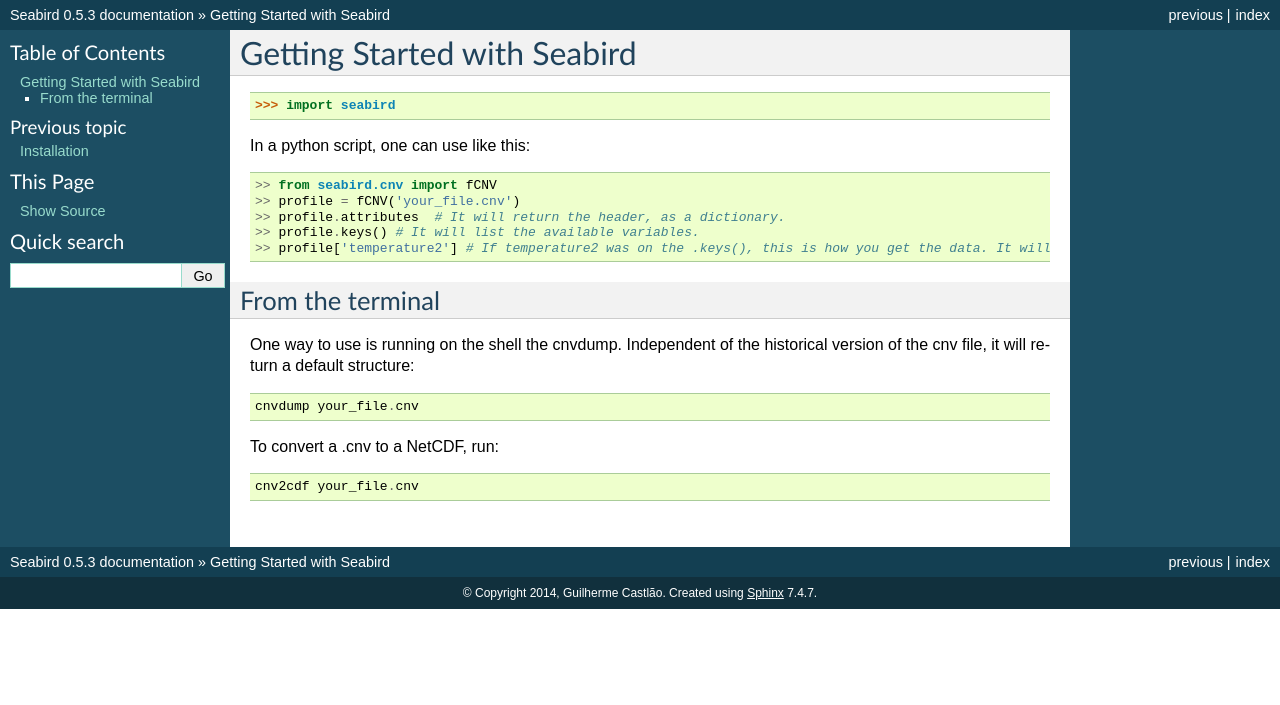
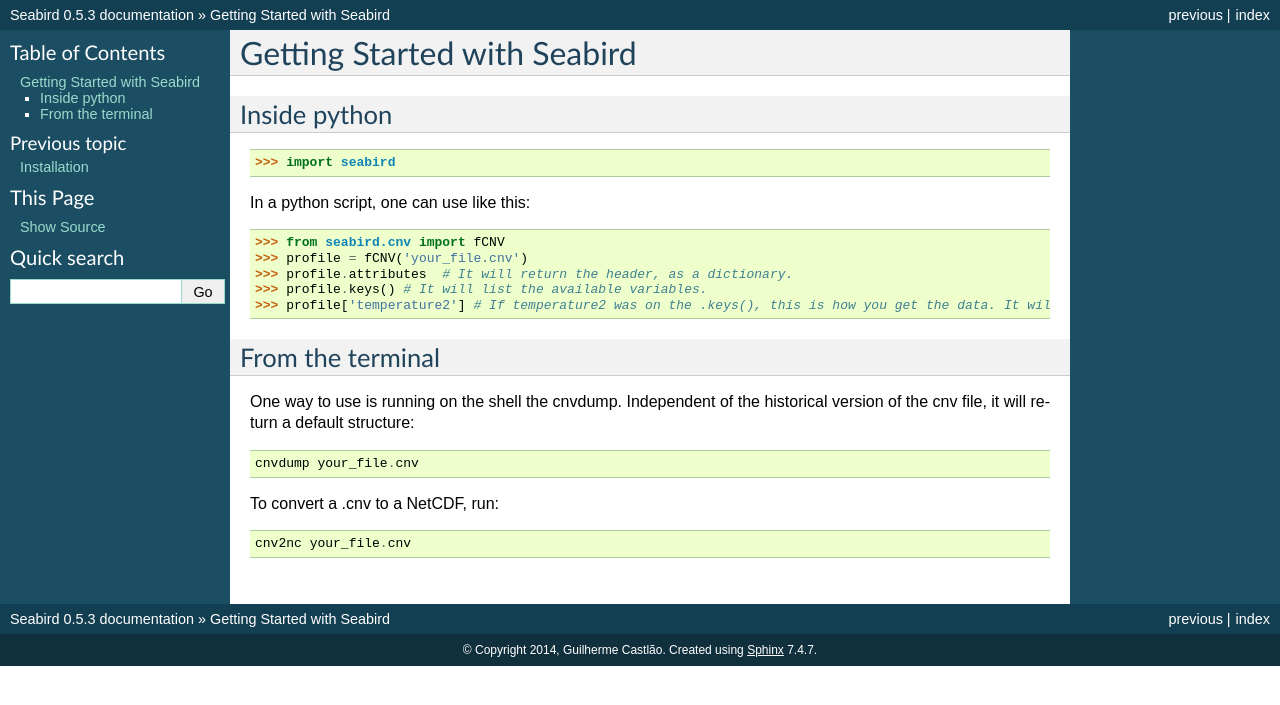
Before and after one commit to castelao/seabird, a Sphinx documentation site: the page built from docs/source/getting_started.rst, in a window 1280 px wide. Shown: the top 705 px of the page. Built offline with Sphinx 7.4.7, drawn with Linux system fonts in a browser that asks for light colours.

Commit message:
Improving manual.

```diff
--- a/docs/source/getting_started.rst
+++ b/docs/source/getting_started.rst
@@ -2,6 +2,8 @@
 Getting Started with Seabird
 ****************************
 
+Inside python
+=============
 
     >>> import seabird
 
@@ -9,11 +11,11 @@
 
 In a python script, one can use like this::
 
-    >> from seabird.cnv import fCNV
-    >> profile = fCNV('your_file.cnv')
-    >> profile.attributes  # It will return the header, as a dictionary.
-    >> profile.keys() # It will list the available variables.
-    >> profile['temperature2'] # If temperature2 was on the .keys(), this is how you get the data. It will be a masked array.
+    >>> from seabird.cnv import fCNV
+    >>> profile = fCNV('your_file.cnv')
+    >>> profile.attributes  # It will return the header, as a dictionary.
+    >>> profile.keys() # It will list the available variables.
+    >>> profile['temperature2'] # If temperature2 was on the .keys(), this is how you get the data. It will be a masked array.
 
 
 From the terminal
@@ -25,4 +27,4 @@
 
 To convert a .cnv to a NetCDF, run::
 
-    cnv2cdf your_file.cnv
+    cnv2nc your_file.cnv
```
